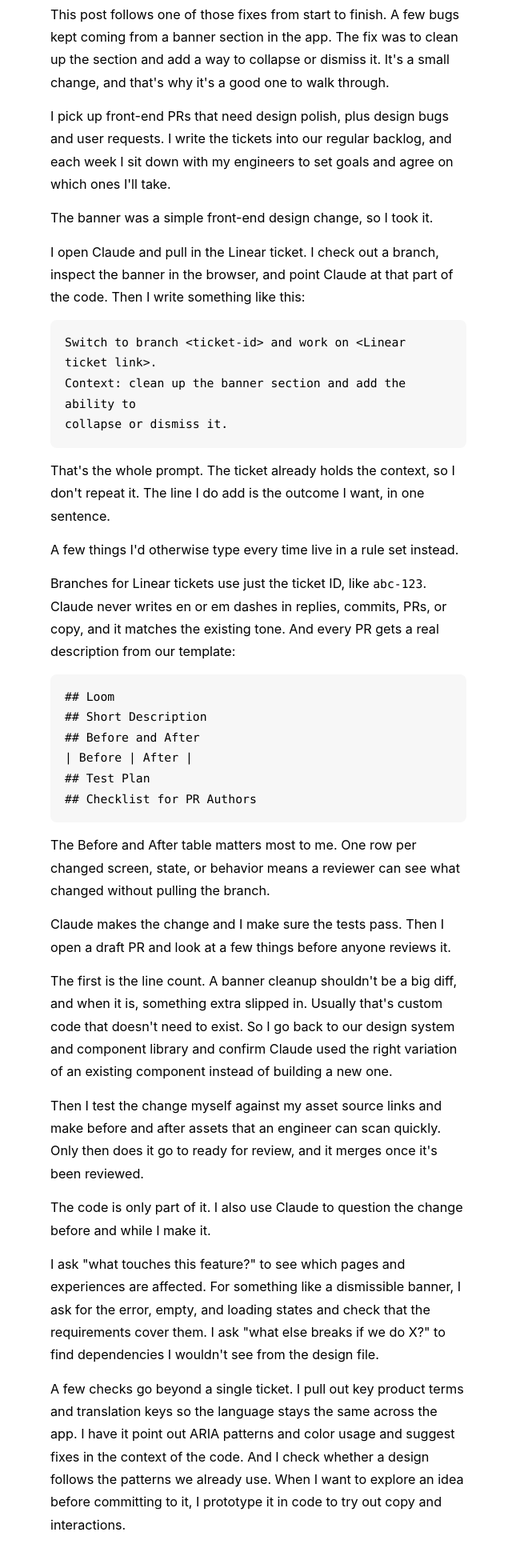
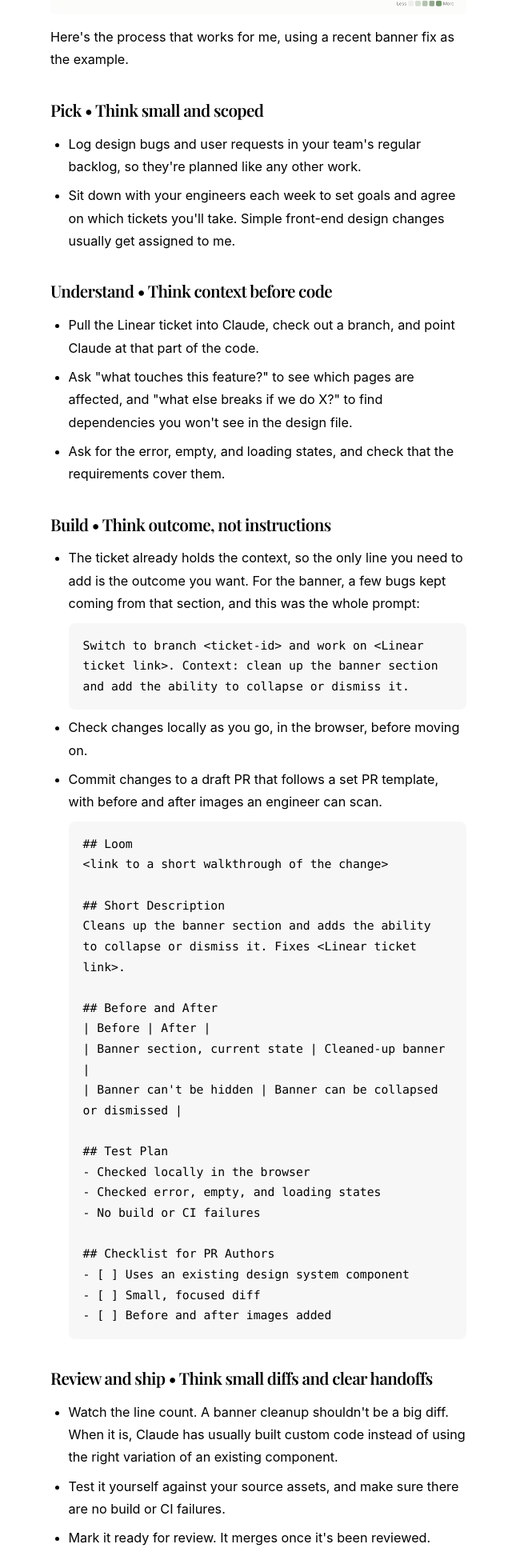
Before and after one commit to raoomahima/raoomahima.github.io, a plain HTML site: page writing/from-design-to-pr.html in a window 1280 px wide. Shown: the part 488-2428 px from the top of the page at 80% size, without its empty margins (317-957 px from the left). Drawn offline with nearby package versions, Linux system fonts and the light colour scheme; a web font is replaced by a local one.

Commit message:
Rewrite post as Fixing UX paper cuts in code (#6)
* Revise the UI bug to merged PR post so it follows the ticket loop.

Co-authored-by: raoomahima <raoomahima@users.noreply.github.com>

* Set the design-to-PR opening to about 30% of the week.

Co-authored-by: raoomahima <raoomahima@users.noreply.github.com>

* Shorten the design-to-PR post to the steps and one banner example.

Co-authored-by: raoomahima <raoomahima@users.noreply.github.com>

* Drop the mentoring close so the post stays on the ticket-to-PR process.

Co-authored-by: raoomahima <raoomahima@users.noreply.github.com>

* Rewrite the paper cuts post from the approved draft.

Co-authored-by: raoomahima <raoomahima@users.noreply.github.com>

* Remove the side note from the paper cuts post.

Co-authored-by: raoomahima <raoomahima@users.noreply.github.com>

---------

Co-authored-by: raoomahima <raoomahima@users.noreply.github.com>

```diff
--- a/writing/from-design-to-pr.html
+++ b/writing/from-design-to-pr.html
@@ -3,7 +3,8 @@
 <head>
   <meta charset="UTF-8" />
   <meta name="viewport" content="width=device-width, initial-scale=1.0" />
-  <title>Designers in the codebase: UI bug to merged PR</title>
+  <title>Fixing UX paper cuts in code</title>
+  <meta name="description" content="How I take a UX fix from a Linear ticket to a merged PR" />
   <link rel="icon" type="image/png" href="../MR_logo.png" />
   <link rel="apple-touch-icon" href="../MR_logo.png" />
   <link href="https://fonts.googleapis.com/css2?family=Playfair+Display:ital,wght@0,600;1,600&display=swap" rel="stylesheet" />
@@ -77,8 +78,11 @@
     }
 
     h2 {
-      font-size: 0.9rem;
+      font-family: 'Playfair Display', Georgia, serif;
+      font-size: 1.15rem;
       font-weight: 600;
+      letter-spacing: -0.03em;
+      line-height: 1.3;
       color: var(--ink);
       margin: 36px 0 14px;
     }
@@ -89,6 +93,21 @@
       line-height: 1.75;
       margin-bottom: 14px;
     }
+
+    strong { font-weight: 600; }
+
+    ul {
+      margin: 0 0 14px;
+      padding-left: 1.25rem;
+    }
+    li {
+      font-size: 0.9rem;
+      font-weight: 400;
+      line-height: 1.75;
+      margin-bottom: 8px;
+    }
+    li:last-child { margin-bottom: 0; }
+    li pre { margin: 10px 0 0; }
 
     code {
       font-family: ui-monospace, SFMono-Regular, Menlo, Consolas, monospace;
@@ -136,8 +155,8 @@
       html { font-size: 16px; }
       main { max-width: 100%; padding: 40px 20px 64px; }
       h1 { font-size: 1.25rem; }
-      h2 { font-size: 0.85rem; }
-      p, .back { font-size: 0.85rem; }
+      h2 { font-size: 1.05rem; }
+      p, .back, li { font-size: 0.85rem; }
     }
 
     @media (max-width: 380px) {
@@ -149,43 +168,65 @@
 <body>
   <main>
     <p class="back"><a href="../"><svg viewBox="0 0 16 16" aria-hidden="true"><path d="M13 8H3M7 4 3 8l4 4" fill="none" stroke="currentColor" stroke-width="1.5" stroke-linecap="round" stroke-linejoin="round"/></svg><span>Mahima Rao</span></a></p>
-    <h1>Designers in the codebase: UI bug to merged PR</h1>
+    <h1>Fixing UX paper cuts in code</h1>
 
-    <p>20%-40% of my time goes into making changes directly in production code. Layout that breaks when panels sit next to each other. Icons, labels, and status colors that don't match from one screen to the next. Copy and defaults that don't say what they mean.</p>
+    <p>About 30% of my week goes to UI paper cuts and user requests, which I fix directly in production code. These are the small things that slow people down: a layout that breaks when two panels sit side by side, a status color that means one thing on one screen and something else on the next, or a default that doesn't do what its label says.</p>
     <figure>
       <img src="images/contribution-heatmap.png" alt="Calendar heat map of my code contributions from November to November" />
     </figure>
-    <p>This post follows one of those fixes from start to finish. A few bugs kept coming from a banner section in the app. The fix was to clean up the section and add a way to collapse or dismiss it. It's a small change, and that's why it's a good one to walk through.</p>
+    <p>Here's the process that works for me, using a recent banner fix as the example.</p>
 
-    <p>I pick up front-end PRs that need design polish, plus design bugs and user requests. I write the tickets into our regular backlog, and each week I sit down with my engineers to set goals and agree on which ones I'll take.</p>
-    <p>The banner was a simple front-end design change, so I took it.</p>
+    <h2>Pick • Think small and scoped</h2>
+    <ul>
+      <li>Log design bugs and user requests in your team's regular backlog, so they're planned like any other work.</li>
+      <li>Sit down with your engineers each week to set goals and agree on which tickets you'll take. Simple front-end design changes usually get assigned to me.</li>
+    </ul>
 
-    <p>I open Claude and pull in the Linear ticket. I check out a branch, inspect the banner in the browser, and point Claude at that part of the code. Then I write something like this:</p>
-    <pre><code>Switch to branch &lt;ticket-id&gt; and work on &lt;Linear ticket link&gt;.
-Context: clean up the banner section and add the ability to
-collapse or dismiss it.</code></pre>
-    <p>That's the whole prompt. The ticket already holds the context, so I don't repeat it. The line I do add is the outcome I want, in one sentence.</p>
+    <h2>Understand • Think context before code</h2>
+    <ul>
+      <li>Pull the Linear ticket into Claude, check out a branch, and point Claude at that part of the code.</li>
+      <li>Ask "what touches this feature?" to see which pages are affected, and "what else breaks if we do X?" to find dependencies you won't see in the design file.</li>
+      <li>Ask for the error, empty, and loading states, and check that the requirements cover them.</li>
+    </ul>
 
-    <p>A few things I'd otherwise type every time live in a rule set instead.</p>
-    <p>Branches for Linear tickets use just the ticket ID, like <code>abc-123</code>. Claude never writes en or em dashes in replies, commits, PRs, or copy, and it matches the existing tone. And every PR gets a real description from our template:</p>
-    <pre><code>## Loom
+    <h2>Build • Think outcome, not instructions</h2>
+    <ul>
+      <li>The ticket already holds the context, so the only line you need to add is the outcome you want. For the banner, a few bugs kept coming from that section, and this was the whole prompt:
+        <pre><code>Switch to branch &lt;ticket-id&gt; and work on &lt;Linear ticket link&gt;. Context: clean up the banner section and add the ability to collapse or dismiss it.</code></pre>
+      </li>
+      <li>Check changes locally as you go, in the browser, before moving on.</li>
+      <li>Commit changes to a draft PR that follows a set PR template, with before and after images an engineer can scan.
+        <pre><code>## Loom
+&lt;link to a short walkthrough of the change&gt;
+
 ## Short Description
+Cleans up the banner section and adds the ability to collapse or dismiss it. Fixes &lt;Linear ticket link&gt;.
+
 ## Before and After
 | Before | After |
+| Banner section, current state | Cleaned-up banner |
+| Banner can't be hidden | Banner can be collapsed or dismissed |
+
 ## Test Plan
-## Checklist for PR Authors</code></pre>
-    <p>The Before and After table matters most to me. One row per changed screen, state, or behavior means a reviewer can see what changed without pulling the branch.</p>
+- Checked locally in the browser
+- Checked error, empty, and loading states
+- No build or CI failures
 
-    <p>Claude makes the change and I make sure the tests pass. Then I open a draft PR and look at a few things before anyone reviews it.</p>
-    <p>The first is the line count. A banner cleanup shouldn't be a big diff, and when it is, something extra slipped in. Usually that's custom code that doesn't need to exist. So I go back to our design system and component library and confirm Claude used the right variation of an existing component instead of building a new one.</p>
-    <p>Then I test the change myself against my asset source links and make before and after assets that an engineer can scan quickly. Only then does it go to ready for review, and it merges once it's been reviewed.</p>
+## Checklist for PR Authors
+- [ ] Uses an existing design system component
+- [ ] Small, focused diff
+- [ ] Before and after images added</code></pre>
+      </li>
+    </ul>
 
-    <p>The code is only part of it. I also use Claude to question the change before and while I make it.</p>
-    <p>I ask "what touches this feature?" to see which pages and experiences are affected. For something like a dismissible banner, I ask for the error, empty, and loading states and check that the requirements cover them. I ask "what else breaks if we do X?" to find dependencies I wouldn't see from the design file.</p>
-    <p>A few checks go beyond a single ticket. I pull out key product terms and translation keys so the language stays the same across the app. I have it point out ARIA patterns and color usage and suggest fixes in the context of the code. And I check whether a design follows the patterns we already use. When I want to explore an idea before committing to it, I prototype it in code to try out copy and interactions.</p>
+    <h2>Review and ship • Think small diffs and clear handoffs</h2>
+    <ul>
+      <li>Watch the line count. A banner cleanup shouldn't be a big diff. When it is, Claude has usually built custom code instead of using the right variation of an existing component.</li>
+      <li>Test it yourself against your source assets, and make sure there are no build or CI failures.</li>
+      <li>Mark it ready for review. It merges once it's been reviewed.</li>
+    </ul>
 
-    <p>My first PRs were copy changes, ten lines at most. They taught me how my engineers work and what review and merge actually feel like. After doing a bunch of those, I had the confidence to take on more complicated front-end and information architecture changes.</p>
-    <p>If you're a designer about to open your first PR, start there. The PR makes an idea real earlier. It doesn't replace design judgment or working with your team.</p>
+    <p>My first PRs were copy changes, ten lines at most. They taught me how my engineers work and what review feels like. If you're a designer about to open your first PR, start there!</p>
   </main>
 </body>
 </html>
```
Also changed, not shown: index.html (+2 -2 lines).
